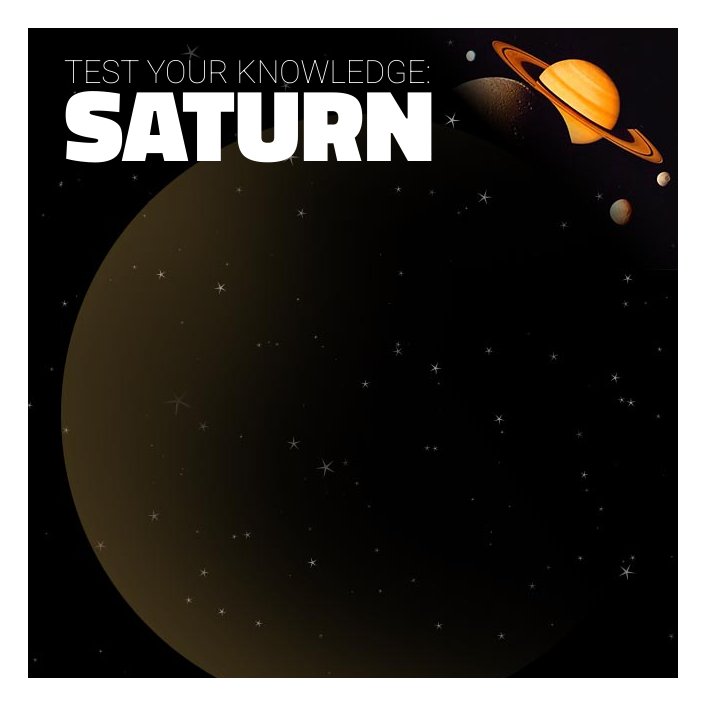
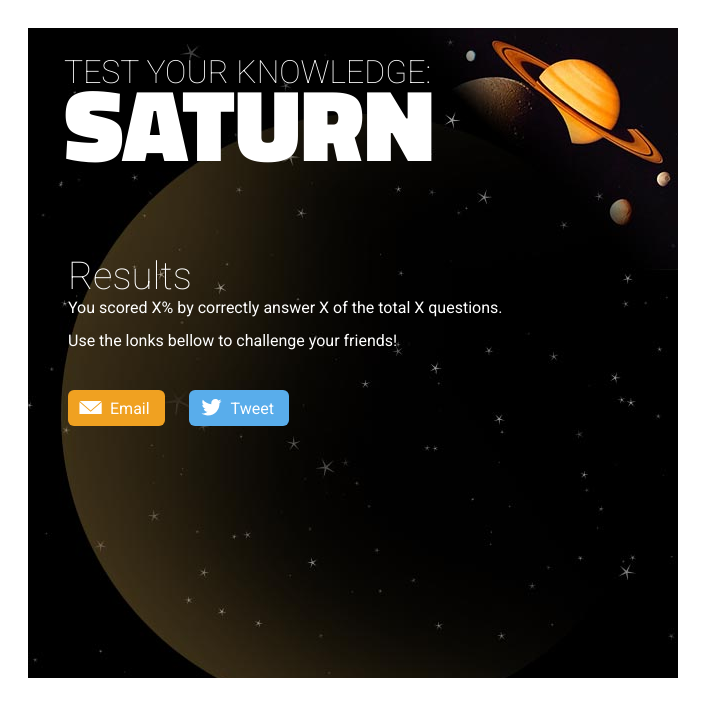
Before and after one commit to doomsterinc/SaturnQuiz, a plain HTML site: page index.html in a window 1280 px wide. Shown: the whole page, without its empty margins (0-713 px from the left). Drawn offline with Linux system fonts and the light colour scheme.

Commit message:
Adding content and style to the results container

```diff
--- a/css/quiz.css
+++ b/css/quiz.css
@@ -68,3 +68,17 @@ body { background-color: #fff; padding: 20px; }
 #myQuiz .feedback strong { color: #fff; }
 
 #myQuiz .answered .feedback { visibility: visible; opacity: 1; margin-top: 10px; }
+
+
+/* Results */
+#myQuiz .results { position: absolute; top: 225px; left: 40px; width: 550px; }
+#myQuiz .results .share { margin-top: 40px; }
+#myQuiz .results .share a.btn {
+    margin-right: 20px; padding: 9px 15px 8px 42px;
+    background-repeat: no-repeat;
+    background-position: 10px 5px;
+    background-size: 25px 25px;
+}
+
+#myQuiz .results .share a.btn.email {background-color: #f0a121; background-image: url(../images/icon_email.svg);}
+#myQuiz .results .share a.btn.twitter {background-color: #59adeb; background-image: url(../images/icon_twitter.svg);}
--- a/index.html
+++ b/index.html
@@ -28,7 +28,15 @@
                     <div class="btn">Continue</div>
                 </div>
             </div>
-            <div class="results"></div>
+            <div class="results">
+                <h3>Results</h3>
+                <p>You scored X% by correctly answer X of the total X questions.</p>
+                <p>Use the lonks bellow to challenge your friends!</p>
+                <div class="share">
+                    <a class="btn email" href="#">Email</a>
+                    <a class="btn twitter" href="#">Tweet</a>
+                </div>
+            </div>
         </div>
 	</body>
 </html>
```
